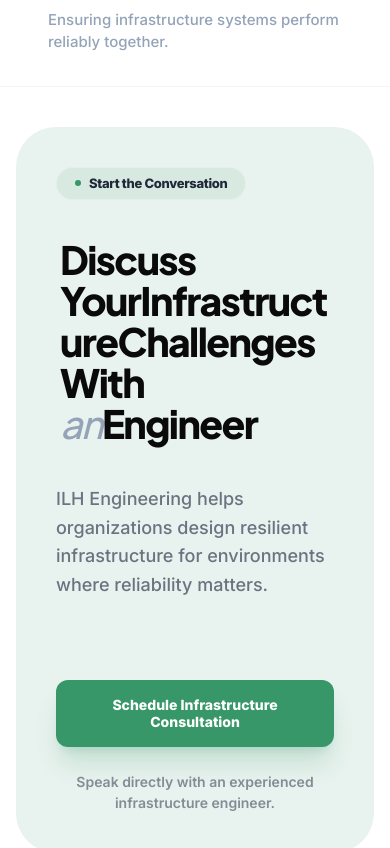
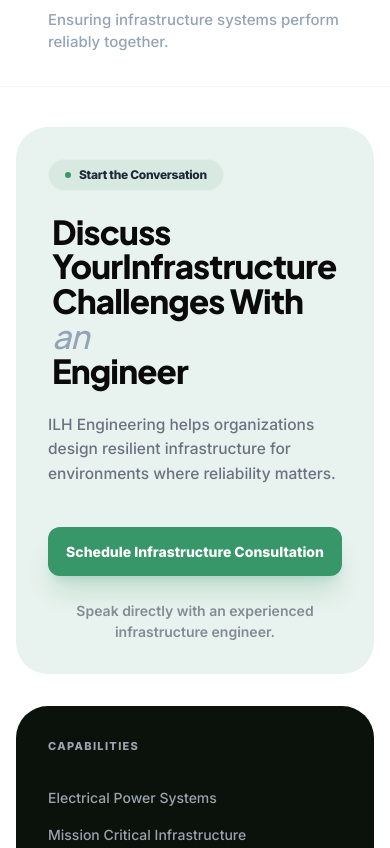
Before and after one commit to Yug210705/ILH_Engineering, a React (Vite) app: page / in a window 390 px wide. Shown: the part 9661-10509 px from the top of the page. Built offline with nearby package versions, Linux system fonts and the light colour scheme.

Commit message:
style(footer): compress CTA cards and normalize mobile typography to prevent header enlargement

```diff
--- a/src/components/Footer.jsx
+++ b/src/components/Footer.jsx
@@ -47,7 +47,7 @@
         <div className="flex flex-col-reverse xl:flex-row gap-8 items-stretch">
 
           {/* Left Dark Card */}
-          <div className="flex-[1.5] bg-[#0a120b] rounded-[40px] p-10 lg:p-16 text-white flex flex-col justify-between">
+          <div className="flex-[1.5] bg-[#0a120b] rounded-[32px] sm:rounded-[40px] p-8 sm:p-10 lg:p-16 text-white flex flex-col justify-between">
             <div className="grid grid-cols-1 md:grid-cols-2 lg:grid-cols-3 gap-y-16 gap-x-12">
               {/* Capabilities */}
               <div className="flex flex-col">
@@ -136,21 +136,21 @@
           </div>
 
           {/* Right Mint CTA Card */}
-          <div className="flex-1 bg-[#e8f2ee] rounded-[40px] p-10 lg:p-16 flex flex-col justify-between">
+          <div className="flex-1 bg-[#e8f2ee] rounded-[32px] sm:rounded-[40px] p-8 sm:p-10 lg:p-16 flex flex-col justify-between">
             <div>
-               <div className="inline-flex items-center gap-2 bg-[#d7e9e1] text-[#1f2937] px-4.5 py-1.5 rounded-full text-[13px] font-[800] tracking-tight border border-white/30 mb-10">
+               <div className="inline-flex items-center gap-2 bg-[#d7e9e1] text-[#1f2937] px-4 py-1.5 rounded-full text-[12px] sm:text-[13px] font-[800] tracking-tight border border-white/30 mb-6 sm:mb-10">
                 <div className="w-1.5 h-1.5 rounded-full bg-brand-green"></div>
                 Start the Conversation
               </div>
-              <h2 style={{ fontFamily: "'Plus Jakarta Sans', sans-serif" }} className="text-[clamp(32px,10vw,76px)] font-[800] text-[#0a0a0a] leading-[1.05] tracking-[-0.04em] mb-10 break-words whitespace-normal px-1">
-                Discuss Your<br className="hidden sm:block"/>Infrastructure<br className="hidden sm:block"/>Challenges With <span className="text-[#94a3b8] font-[500] italic">an</span><br className="hidden sm:block"/>Engineer
+              <h2 style={{ fontFamily: "'Plus Jakarta Sans', sans-serif" }} className="text-[clamp(28px,8.5vw,42px)] sm:text-[clamp(32px,10vw,76px)] font-[800] text-[#0a0a0a] leading-[1.05] tracking-tight mb-6 sm:mb-10 break-words whitespace-normal px-1">
+                Discuss Your<br className="hidden sm:block"/>Infrastructure<br />Challenges With <br className="sm:hidden"/><span className="text-[#94a3b8] font-[500] italic">an</span> <br className="sm:hidden"/>Engineer
               </h2>
-              <p className="text-[#6b7280] text-[18px] font-medium leading-[1.6] max-w-[460px]">
+              <p className="text-[#6b7280] text-[15.5px] sm:text-[18px] font-medium leading-[1.6] max-w-[460px]">
                 ILH Engineering helps organizations design resilient infrastructure for environments where reliability matters.
               </p>
             </div>
 
-            <div className="mt-20">
+            <div className="mt-10 sm:mt-20">
               <button className="w-full bg-brand-green hover:bg-[#2e8451] text-white font-[800] py-4 sm:py-6 px-4 rounded-xl text-[14px] sm:text-[18px] transition-all shadow-xl shadow-brand-green/20 mb-6 leading-tight break-words whitespace-normal">
                 Schedule Infrastructure Consultation
               </button>
```
